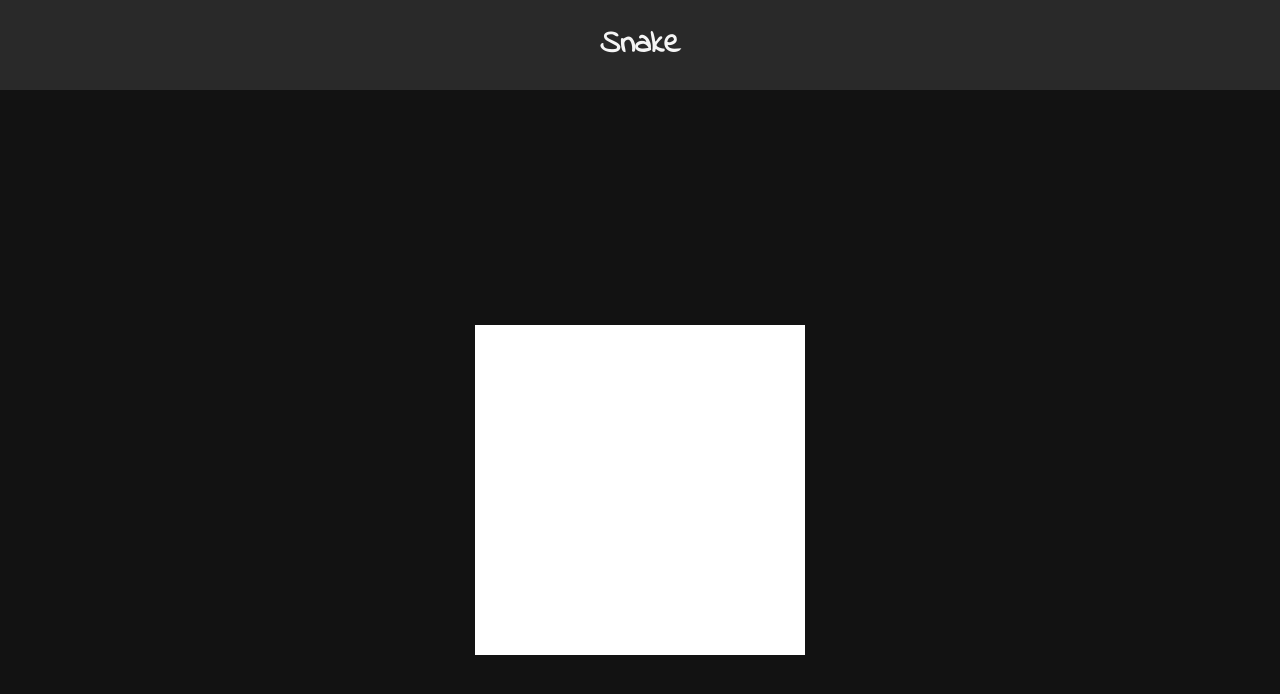
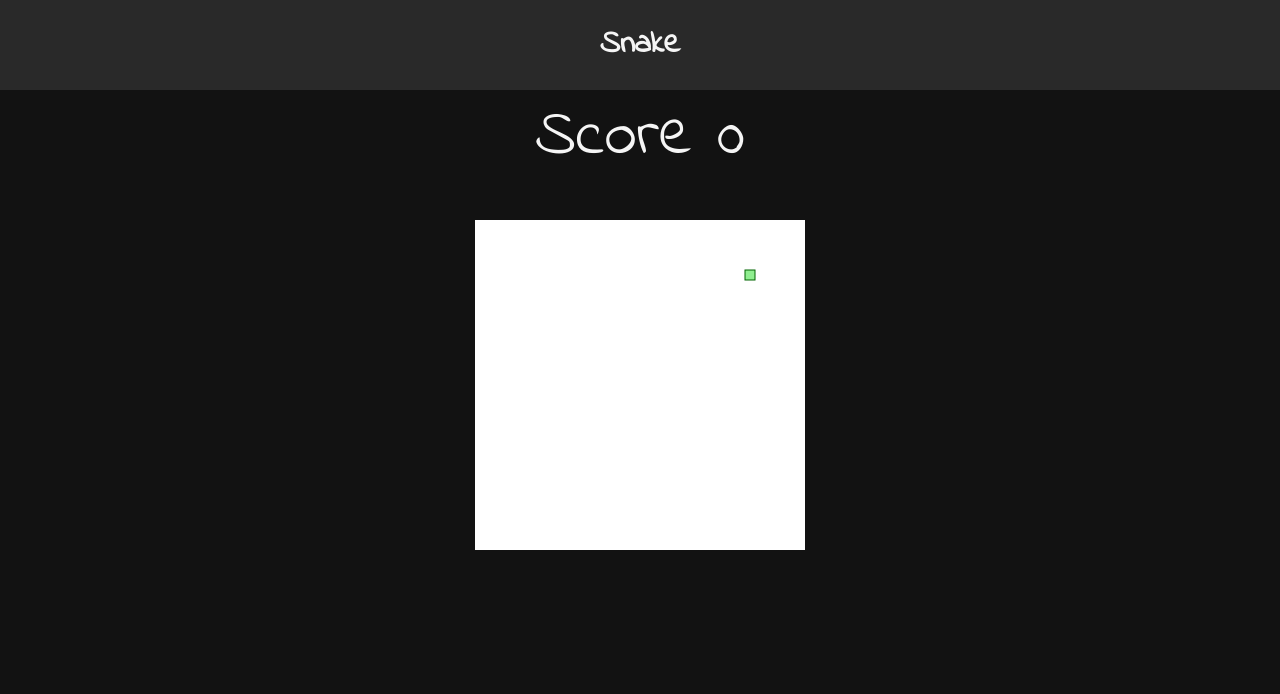
Before and after one commit to AndreasSchmidt87/capstone-project, a Next.js app: page /snake in a window 1280 px wide. Shown: the top 694 px of the page. Built offline with nearby package versions, Linux system fonts and the light colour scheme.

Commit message:
add food and collect it

```diff
--- a/components/Snake.js
+++ b/components/Snake.js
@@ -8,3 +8,9 @@ export const Matchfield = styled.canvas`
     transform: translate(-50%, -50%);
     }
 `;
+
+export const Score = styled.p`
+    text-align: center;
+    font-size: 65px;
+    margin: 0;
+`;
--- a/pages/snake.js
+++ b/pages/snake.js
@@ -1,13 +1,18 @@
 import { useEffect, useRef } from 'react';
 import { HeadLine } from "../components/Header";
-import { Matchfield } from "../components/Snake";
-import { Main } from '../components/XOGame';
+import { Matchfield, Score } from "../components/Snake";
+import { Container } from '../components/Memory';
 
 export default function Snake() {
     const canvasRef = useRef(null);
 
     let directionX = 10;
     let directionY = 0;
+
+    let score = 0;
+
+    let food_x;
+    let food_y;
 
     const board_border = 'black';
     const board_background = 'white';
@@ -35,7 +40,14 @@ export default function Snake() {
     function moveSnake(snake, directionX, directionY) {
         const head = { x: snake[0].x + directionX, y: snake[0].y + directionY };
         snake.unshift(head);
-        snake.pop();
+        const has_eaten_food = snake[0].x === food_x && snake[0].y === food_y;
+        if (has_eaten_food) {
+            score += 10;
+            document.getElementById('score').innerHTML = score;
+            generate_food();
+        } else {
+            snake.pop();
+        }
     }
 
     function change_direction(event, changing_direction) {
@@ -71,6 +83,26 @@ export default function Snake() {
         }
     }
 
+    function drawFood(food_x, food_y, snakeboard_ctx) {
+        snakeboard_ctx.fillStyle = 'lightgreen';
+        snakeboard_ctx.strokeStyle = 'darkgreen';
+        snakeboard_ctx.fillRect(food_x, food_y, 10, 10);
+        snakeboard_ctx.strokeRect(food_x, food_y, 10, 10);
+    }
+
+    function random_food(min, max) {
+        return Math.round((Math.random() * (max - min) + min) / 10) * 10;
+    }
+
+    function generate_food(snakeboard, snake) {
+        food_x = random_food(0, snakeboard.width - 10);
+        food_y = random_food(0, snakeboard.height - 10);
+        snake.forEach(function has_snake_eaten_food(part) {
+            const has_eaten = part.x === food_x && part.y === food_y;
+            if (has_eaten) generate_food();
+        });
+    }
+
     useEffect(() => {
         const snakeboard = document.getElementById("snakeboard");
         const snakeboard_ctx = snakeboard.getContext('2d');
@@ -87,11 +119,14 @@ export default function Snake() {
             { x: 100, y: 150 }
         ];
 
+        generate_food(snakeboard, snake);
+
         setInterval(function onTick() {
             change_direction(changing_direction);
             clearCanvas(snakeboard, snakeboard_ctx);
             drawSnake(snake, snakeboard_ctx);
             moveSnake(snake, directionX, directionY, event);
+            drawFood(food_x, food_y, snakeboard_ctx);
         }, 100)
 
     }, [])
@@ -101,7 +136,8 @@ export default function Snake() {
             <HeadLine>
                 <h1>Snake</h1>
             </HeadLine>
-            <Main>
+            <Score id="score">Score 0</Score>
+            <Container>
                 <Matchfield
                     id="snakeboard"
                     ref={canvasRef}
@@ -109,7 +145,7 @@ export default function Snake() {
                     height="330"
                 >
                 </Matchfield>
-            </Main>
+            </Container>
         </>
     )
 }
```
